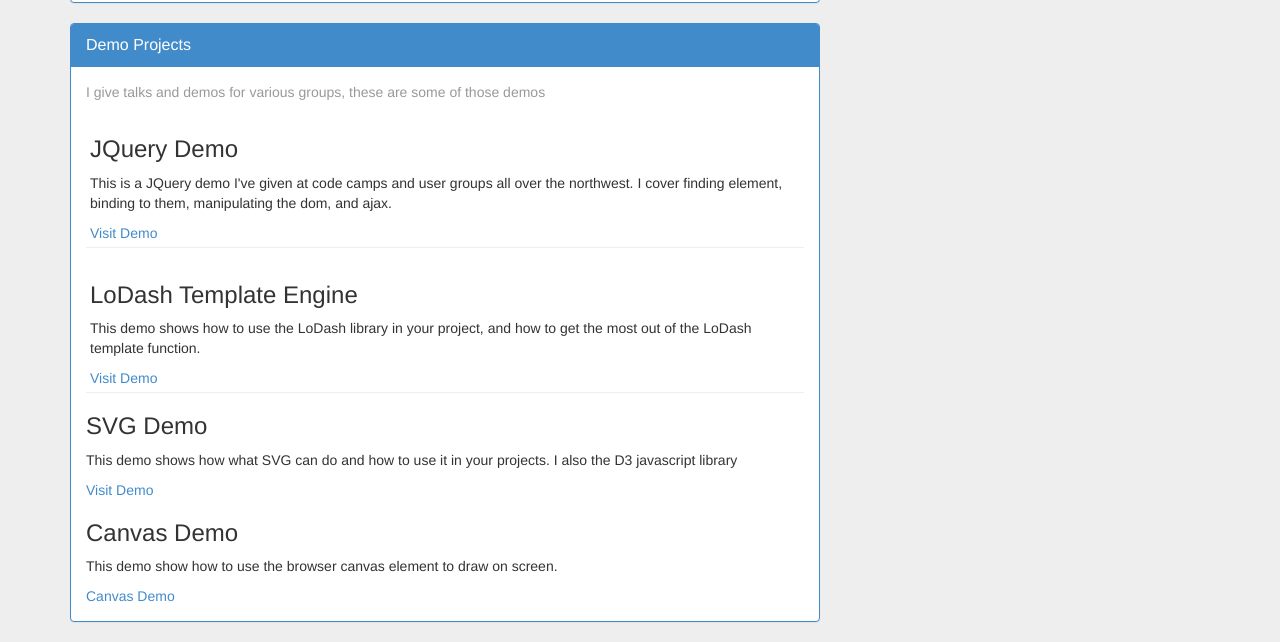
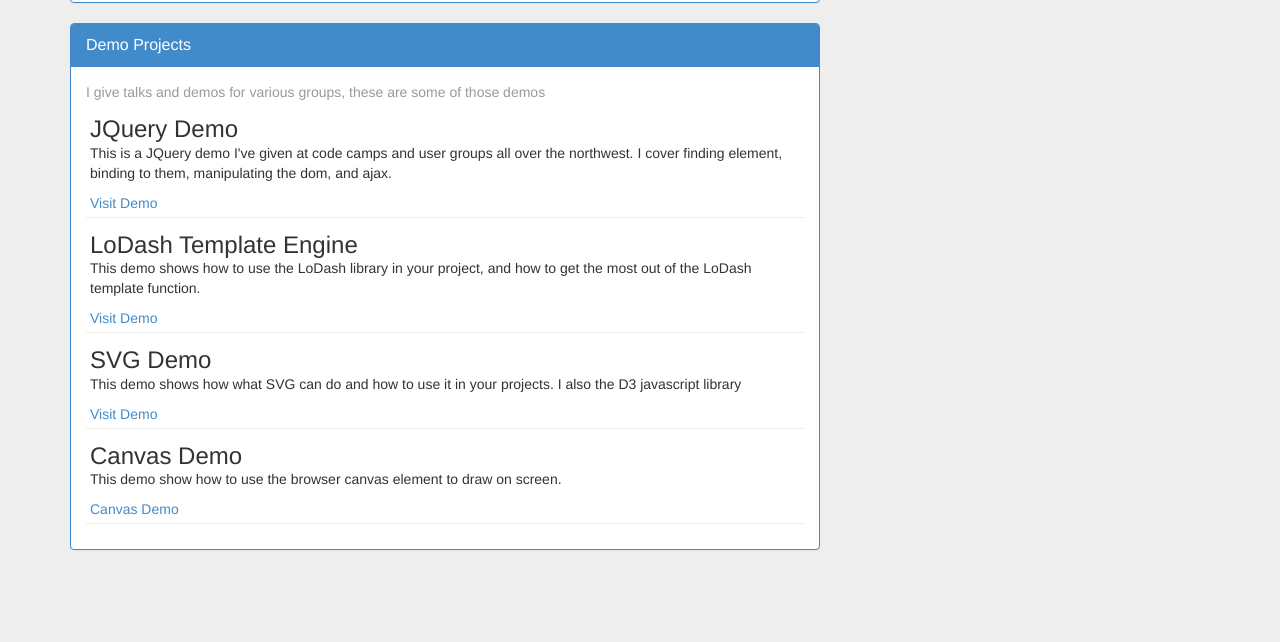
Before and after one commit to cwbrandsma/cwbrandsma.github.io, a website: page index.html in a window 1280 px wide. Shown: the part 1123-1765 px from the top of the page. After the commit the page ends 1693 px from the top, so only its background shows below. Drawn offline with Linux system fonts and the light colour scheme.

Commit message:
improved colors

```diff
--- a/css/site.css
+++ b/css/site.css
@@ -11,7 +11,7 @@
 	font-size: 26px;
 }
 .header .container .page-header {
-	border-bottom: 1px solid #888;
+	border-bottom: 1px solid #ccc;
 	margin-bottom: 4px;
 }
 
@@ -42,6 +42,6 @@
 	padding-right: 10px;
 }
 
-.project .project-body h3 {
+.project  h3 {
 	margin: 0;
 }
--- a/index.html
+++ b/index.html
@@ -118,14 +118,14 @@
 								the most out of the LoDash template function. </p>
 								<a href="http://cwbrandsma.github.io/lodash-templates/">Visit Demo</a>
 						</div>
-						<div class="projects">
+						<div class="project">
 							<h3>SVG Demo</h3>
 							<p>This demo shows how what SVG can do and how to use it in your projects.
 								I also the D3 javascript library
 							</p>
 							<a href='http://cwbrandsma.github.io/svgdemo'>Visit Demo</a>
 						</div>
-						<div class="projects">
+						<div class="project">
 							<h3>Canvas Demo</h3>
 							<p>This demo show how to use the browser canvas element to draw on screen.</p>
 							<a href='http://cwbrandsma.github.io/canvas'>Canvas Demo</a>
```
